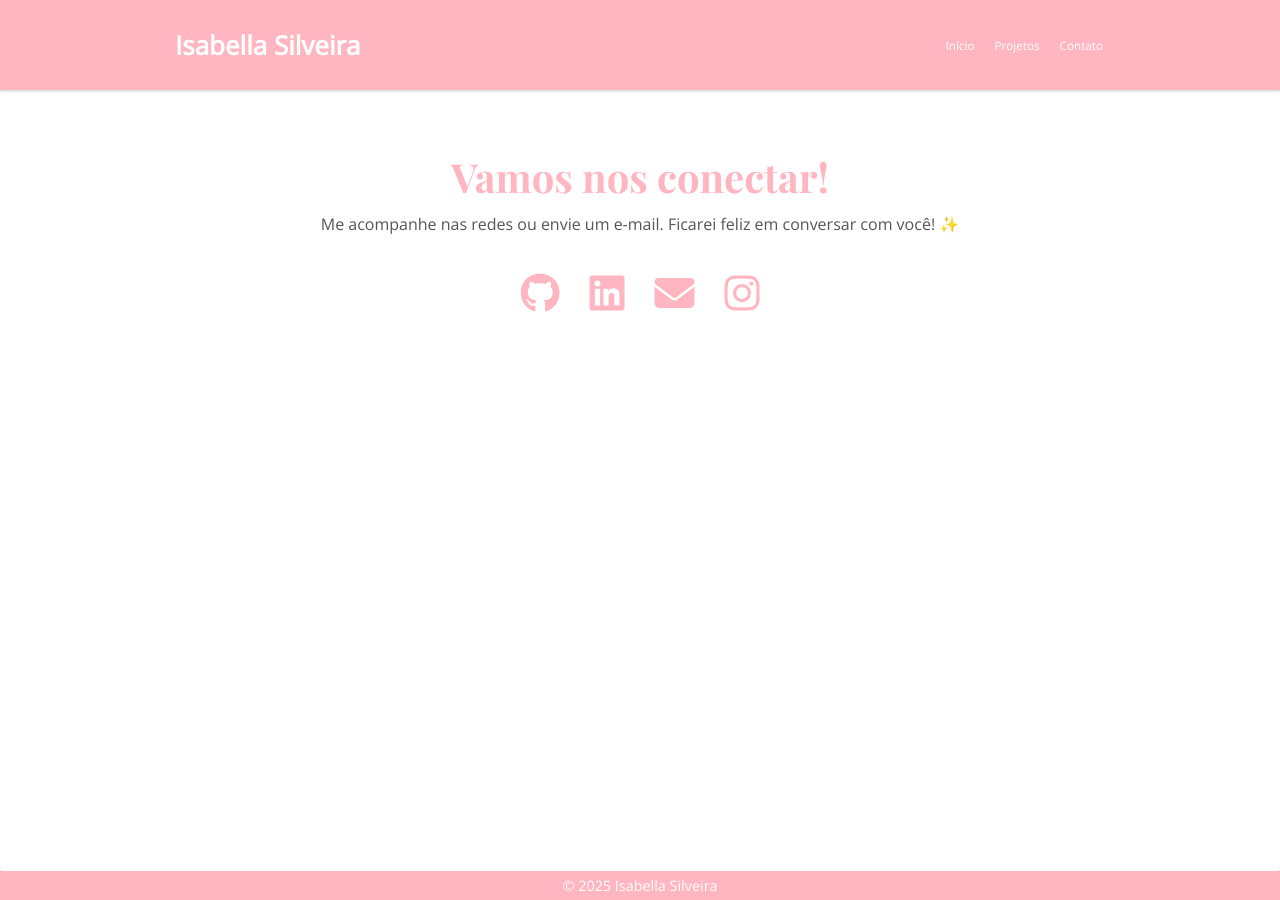
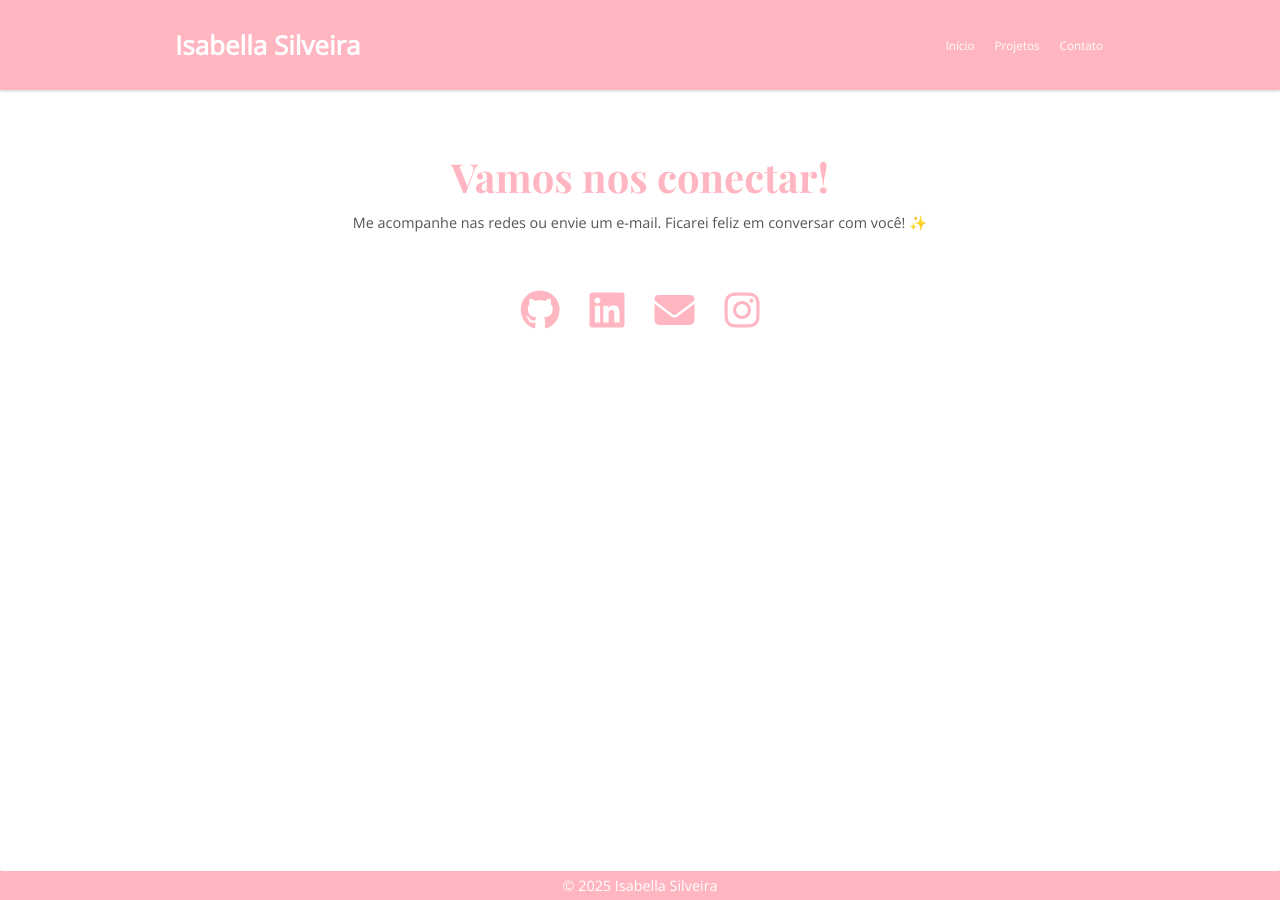
Before and after one commit to isacsilveira/isacsilveira.github.io, a Jekyll site: the page built from contato.md, in a window 1280 px wide. Built offline with Jekyll 4.4.1, drawn with Linux system fonts in a browser that asks for light colours.

Commit message:
Update style.css

```diff
--- a/assets/css/style.css
+++ b/assets/css/style.css
@@ -211,9 +211,9 @@ html, body {
 }
 
 .contact-subtitle {
-  font-size: 1rem;
+  font-size: 0.9rem;
   color: #555;
-  margin-bottom: 30px;
+  margin-bottom: 50px;
 }
 
 .contact-icons {
```
